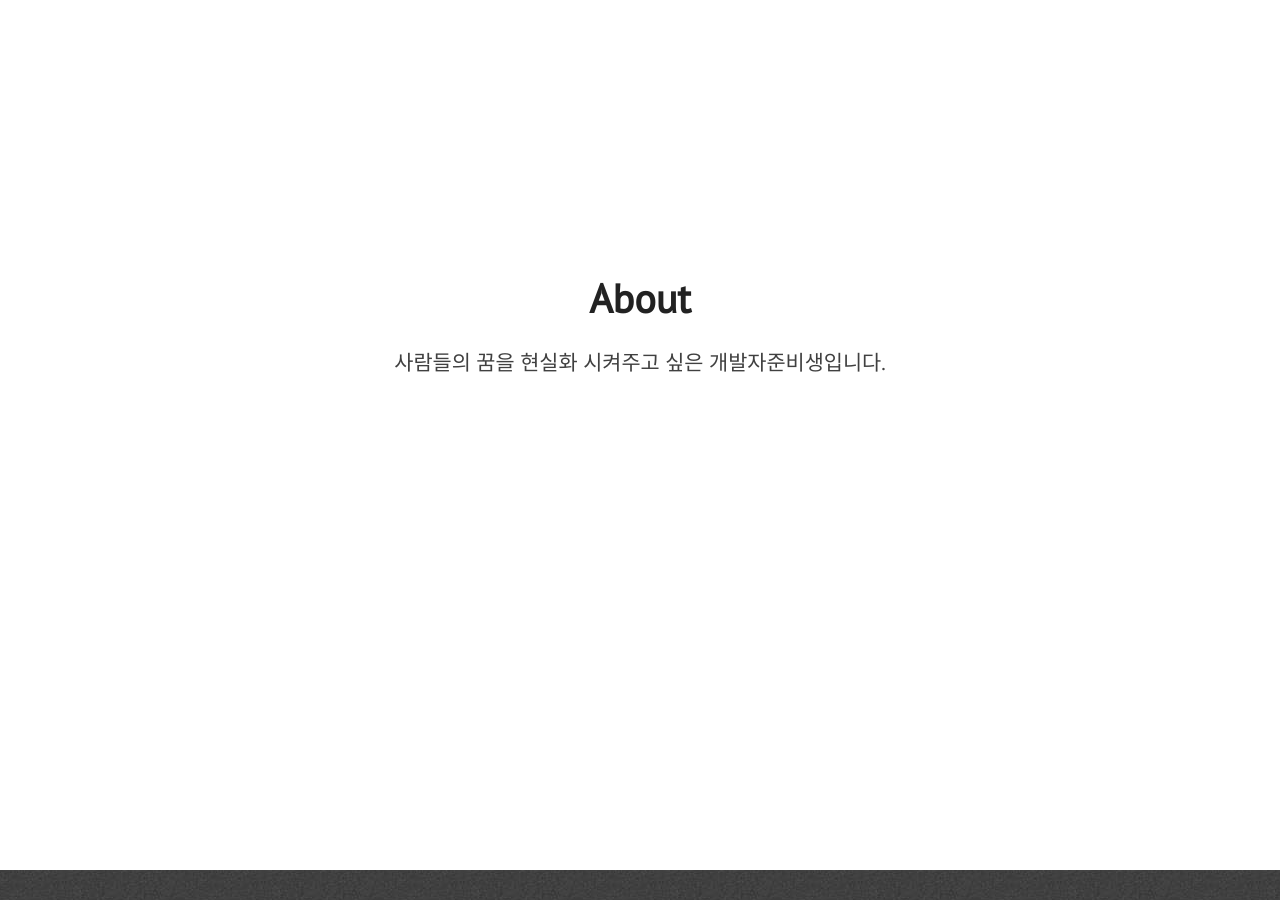
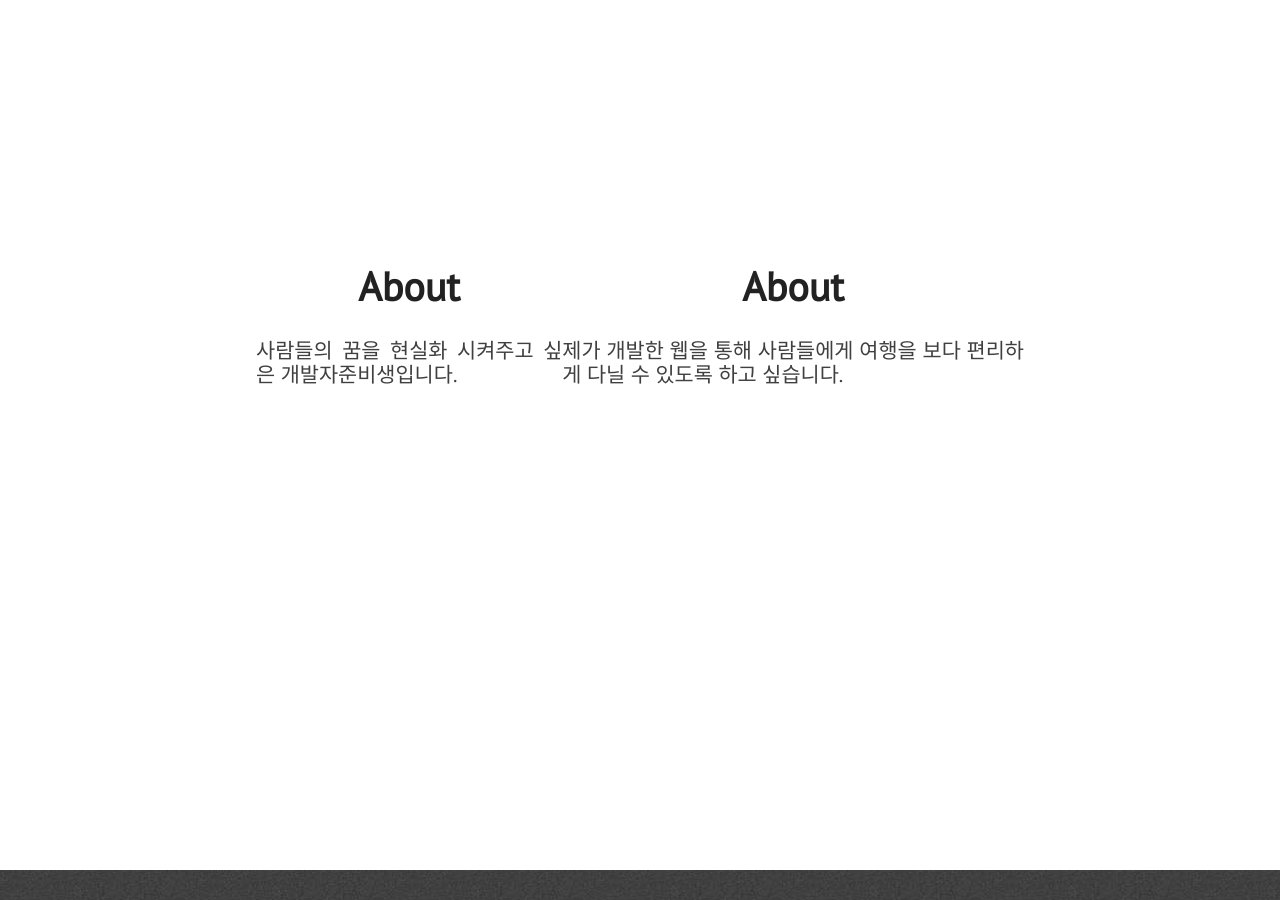
Before and after one commit to YoungGyu99/YoungGyu99.github.io, a Jekyll site: the page built from index.html, in a window 1280 px wide and 900 px high, scrolled down 1090 px. Built offline with Jekyll 4.4.1, drawn with Linux system fonts in a browser that asks for light colours; nearby versions of some CDN libraries.

Commit message:
Update about.html

```diff
--- a/_includes/about.html
+++ b/_includes/about.html
@@ -5,5 +5,12 @@
             <p class="paragraph-text justify-text">
             사람들의 꿈을 현실화 시켜주고 싶은 개발자준비생입니다.
         </div>
+        <div id="about-text">
+            <div class="section-heading">About</div>
+            <p class="paragraph-text justify-text">
+             제가 개발한 웹을 통해 사람들에게 여행을 보다 편리하게 다닐 수 있도록 하고 싶습니다.
+        </div>
+
+
     </section>
 </div>
```
